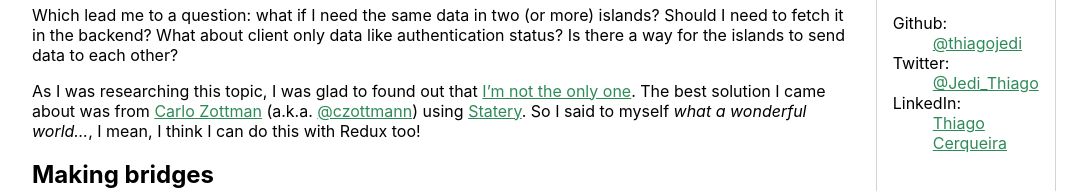
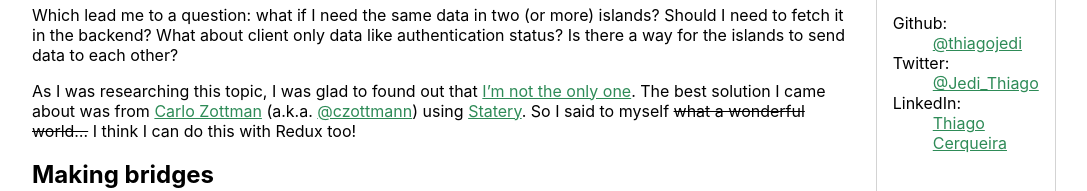
Before and after one commit to thiagojedi/thiagojedi.github.io, an Astro site: page /blog/2022-08-fresh-redux in a window 1280 px wide. Shown: the part 1139-1330 px from the top of the page, without its empty margins (108-1195 px from the left). Built offline with nearby package versions, Linux system fonts and the light colour scheme; Astro itself is replaced by a stand-in of ours.

Commit message:
I forgot markdown had strikeout

```diff
--- a/src/pages/blog/2022-08-fresh-redux.md
+++ b/src/pages/blog/2022-08-fresh-redux.md
@@ -42,8 +42,8 @@ the islands to send data to each other?
 
 As I was researching this topic, I was glad to found out that [I'm not the only one][github01]. The
 best solution I came about was from [Carlo Zottman][carlo01] (a.k.a. [@czottmann][github03]) using
-[Statery][github02]. So I said to myself _what a wonderful world..._, I mean, I think I can do this
-with Redux too!
+[Statery][github02]. So I said to myself ~~what a wonderful world...~~ I think I can do this with
+Redux too!
 
 ## Making bridges
 
```
